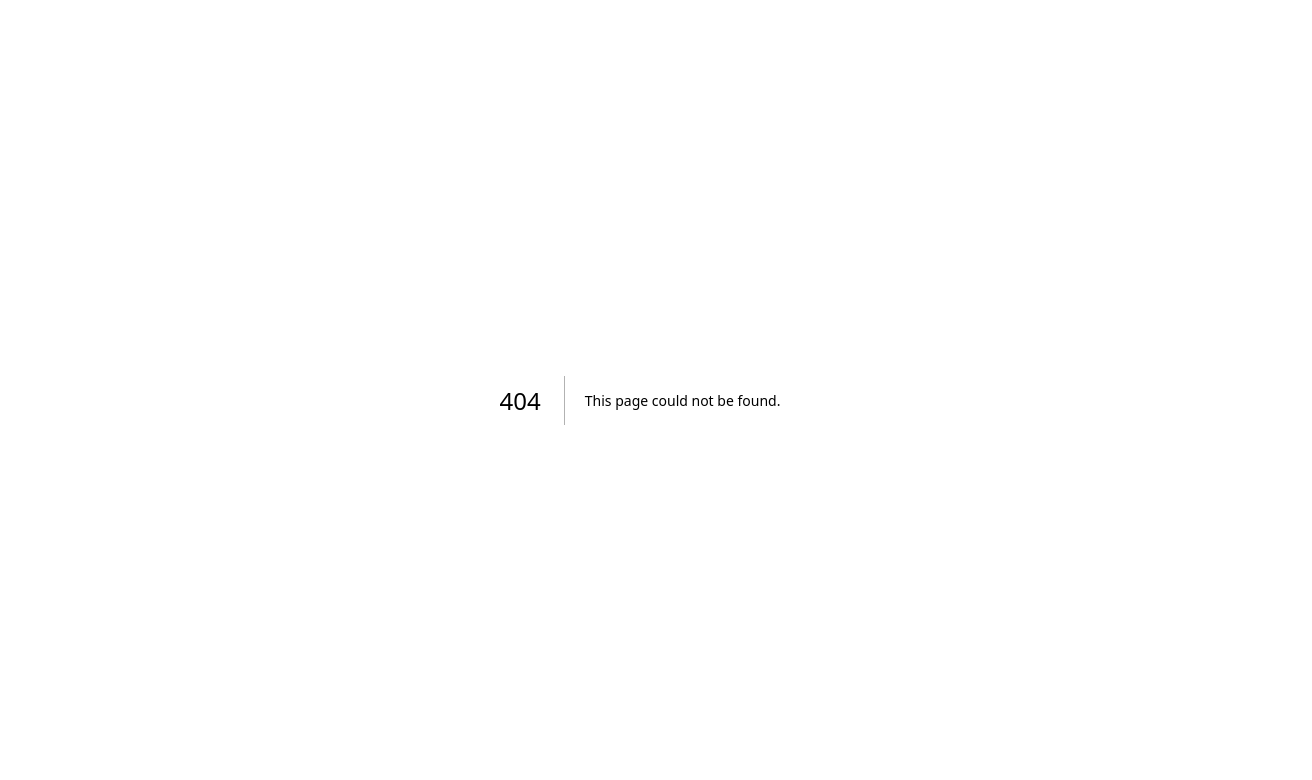
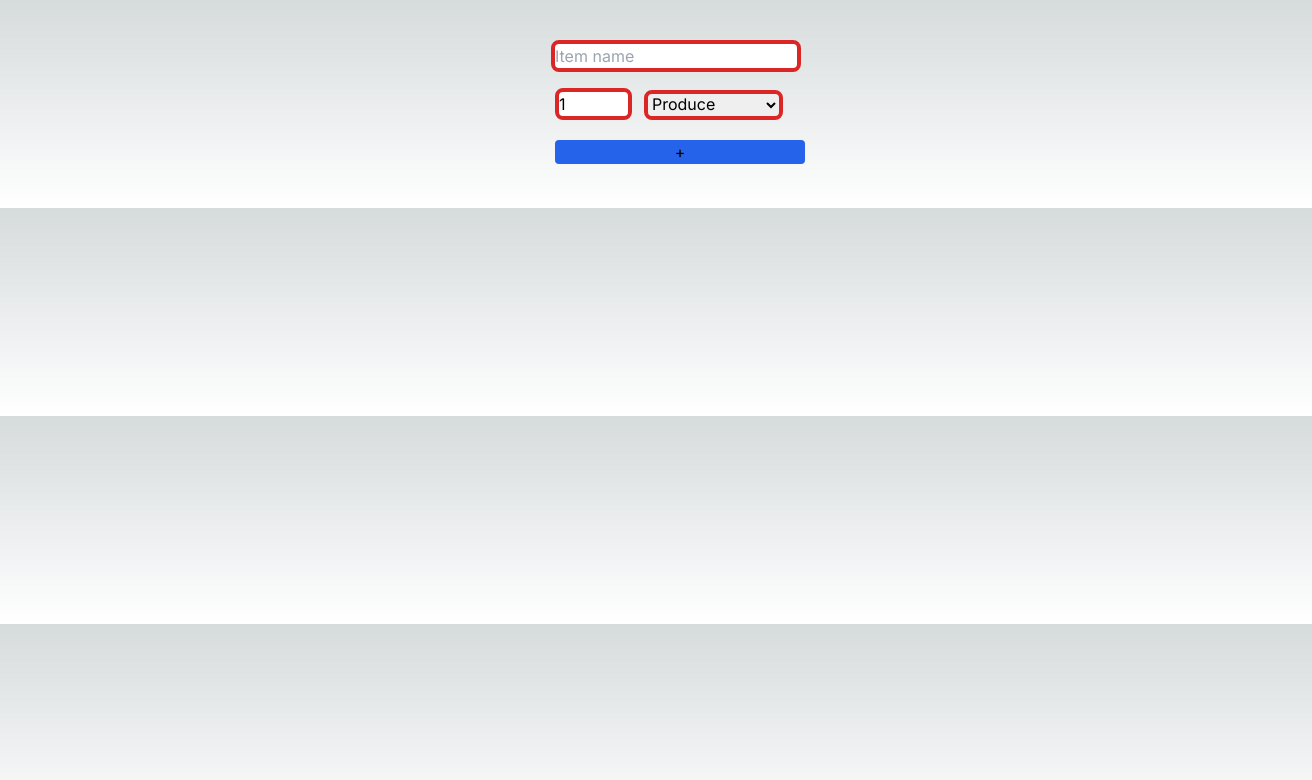
Before and after one commit to Harmandeepkaur04/cprg306-assignments, a Next.js app: page /week-4 in a window 1280 px wide. Before the commit this address had no page. Shown: the top 780 px of the page, 1312 px wide, since content can reach past the window. Built offline with nearby package versions, Linux system fonts and the light colour scheme.

Commit message:
Week-04 Assignment
Did the week 04 Assignment

```diff
--- a/app/page.js
+++ b/app/page.js
@@ -5,7 +5,7 @@
   return (
     <main>
       <h1>cprg306:Web Development 2-Assignments</h1>
-      <Link className="underline text-cyan-600 hover:text-cyan-300" href="./week-3">week-3</Link>
+      <Link className="underline text-cyan-600 hover:text-cyan-300" href="./week-4">week-4</Link>
 
     </main>
   );
--- /dev/null
+++ b/app/week-4/new-item.js
@@ -0,0 +1,63 @@
+"use client"
+
+import { useState } from "react";
+
+export default function NewItem(){
+
+    const [name, setName] = useState("");
+    const [quantity, setQuantity] = useState(1);
+    const [category, setCategory] = useState("Produce");
+
+    const handleSubmit =(event) =>{
+        //console.dir(event);
+        event.preventDefault();
+
+    const item ={
+        Name: name,
+        Quantity: quantity,
+        Category: category
+    };
+    //console.log(item);
+
+    alert(`This item is named: ${name} \n
+     The quantity of item is: ${quantity}
+     The category of item is: ${category}
+     `);
+     setName("");
+     setQuantity(1);
+     setCategory("produce");
+
+
+}
+
+return(
+    <div class=" flex justify-center mx-8 my-8 w-full">
+    <form onSubmit={handleSubmit} className="w-30">
+            <label>
+            <input required  value={name} onChange={(e) => setName (e.target.value)}type="text" placeholder="Item name" class="w-full border-4 border-red-600 rounded-lg text-black mx-1 my-2"/>
+            </label>
+        <div class=" flex-justify-between">
+            <input required value={quantity} onChange={(e) => setQuantity(Number(e.target.value))}type="number" min={1} max={99} class="border-4 border-red-600 rounded-lg text-black mx-2 my-2" />
+            <label>
+            <select value={category} onChange={(e) => setCategory(e.target.value)} class="border-4 border-red-600 rounded-lg text-black mx-1 my-2">
+                <option value="Produce">Produce</option>
+                <option value="Dairy">Dairy</option>
+                <option value="Bakery">Bakery</option>
+                <option value= "Meat">Meat</option>
+                <option value="Frozen Foods"> Frozen Foods</option>
+                <option value =" Canned goods"> Canned goods</option>
+                <option value="Dry goods">Dry goods</option>
+                <option value="Beverages">Beverages</option>
+                <option value="Snacks">Snacks</option>
+                <option value="Household">Household</option>
+                <option Value="Other">Other</option>
+            </select>
+            </label>
+        </div>
+        <div>
+            <button type="submit" class="bg-blue-600 w-full text-white-font-bold rounded border-10 border-red-600 mx-2  my-3">+</button>
+        </div>
+    </form>
+    </div>
+ );
+}
--- /dev/null
+++ b/app/week-4/page.js
@@ -0,0 +1,8 @@
+import NewItem from "./new-item";
+export default function Page(){
+    return(
+        <main>
+            <NewItem/>
+        </main>
+    );
+}
```
